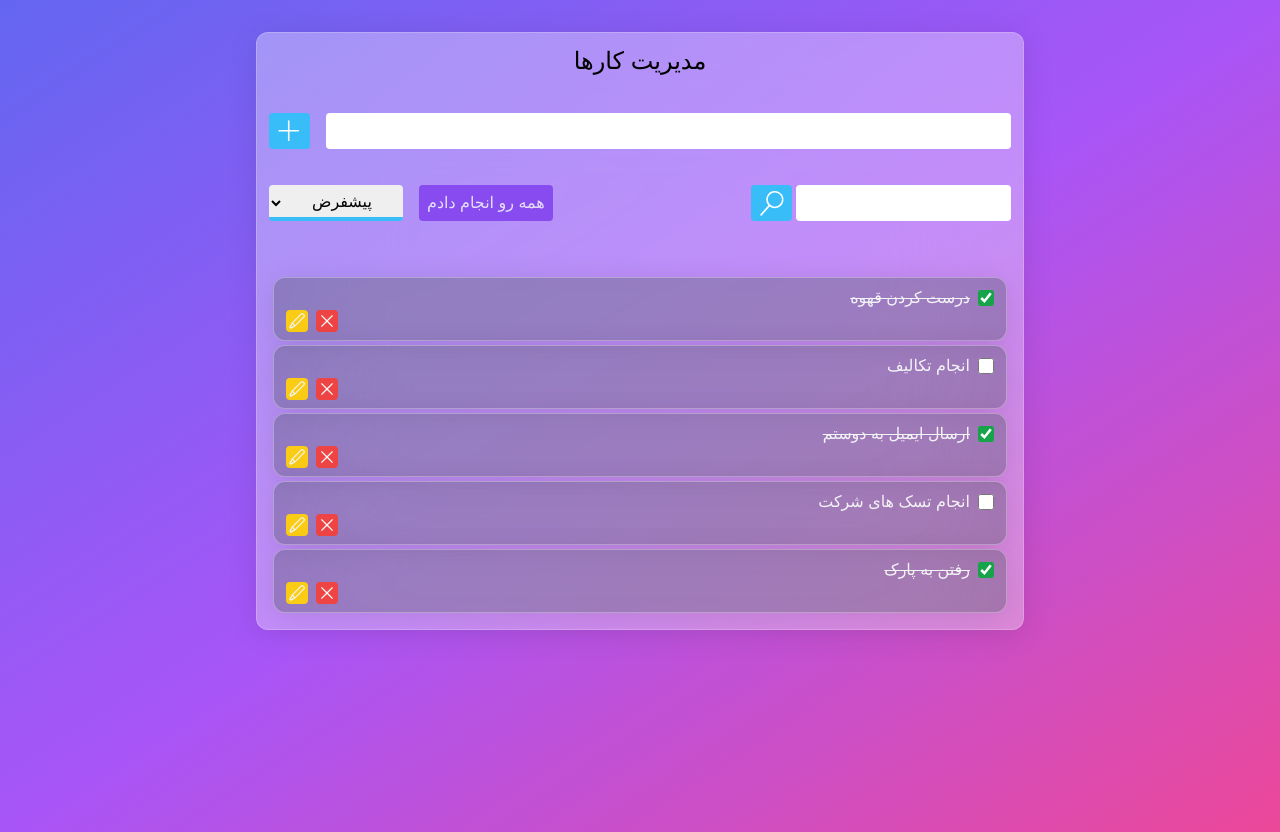
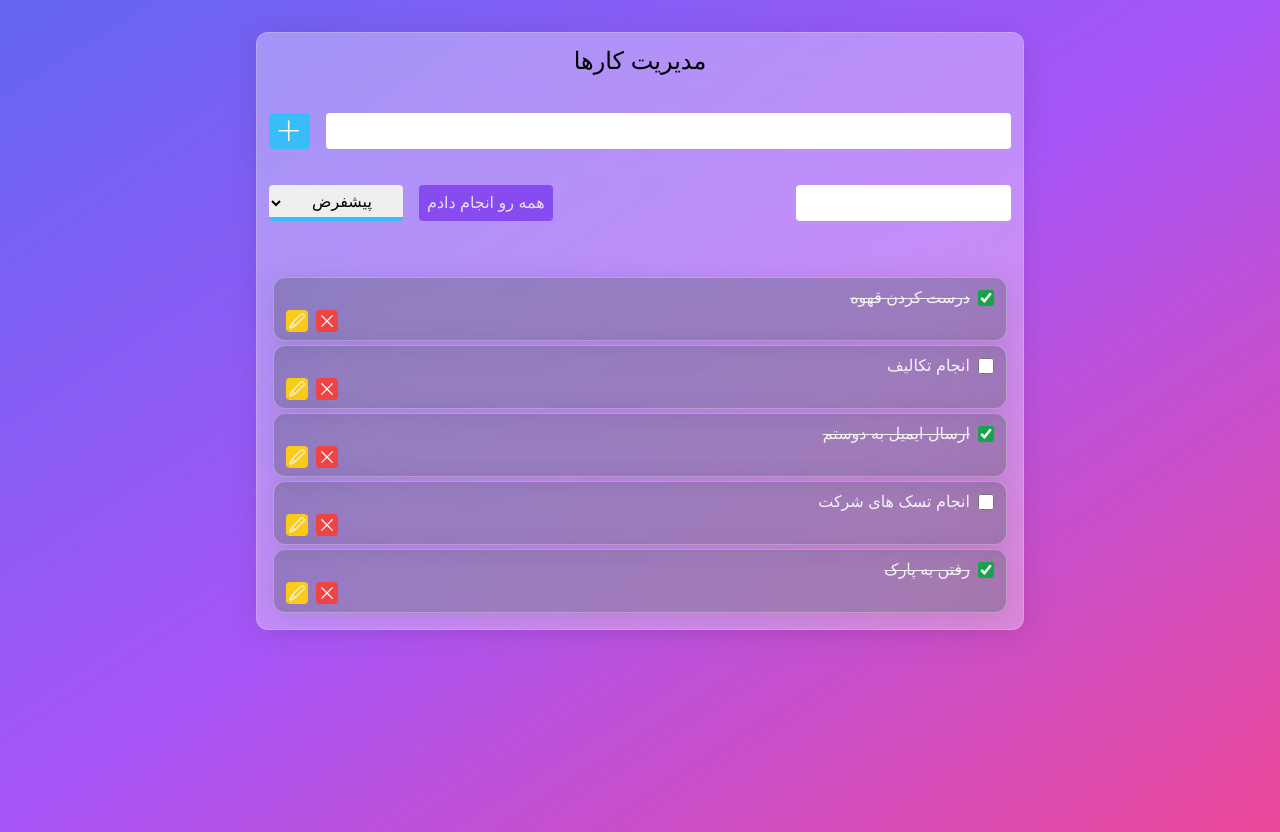
Before and after one commit to MohammadBohluli/react-todo-app, a React (Vite) app: page / in a window 1280 px wide. Built offline with nearby package versions, Linux system fonts and the light colour scheme; a small style sheet from the web is missing.

Commit message:
bugfix: search input

```diff
--- a/src/App.tsx
+++ b/src/App.tsx
@@ -24,6 +24,7 @@ const App = () => {
   const [filterSearchList, setFilterSearchList] = useState<Task[] | null>(null);
   const [value, setValue] = useState<string>("");
   const [selectedStatus, setSelectedStatus] = useState<string>("");
+  const [searchQuery, setSearchQuery] = useState<string>("");
 
   const onToggleComplete = (id: number) => {
     setTaskList(
@@ -99,8 +100,8 @@ const App = () => {
       />
 
       <InputGroups
-        taskList={taskList}
-        onSearchList={(searchList) => setFilterSearchList(searchList)}
+        searchQuery={searchQuery}
+        onSearchQuery={(searchParam) => setSearchQuery(searchParam)}
         selectedStatus={selectedStatus}
         onSelectStatus={handleSelectStatus}
       />
@@ -113,6 +114,7 @@ const App = () => {
         onSelectedTask={handleSelectedTask}
         onToggleComplete={onToggleComplete}
         selectedStatus={selectedStatus}
+        searchQuery={searchQuery}
       />
     </div>
   );
--- a/src/components/InputGroups.tsx
+++ b/src/components/InputGroups.tsx
@@ -1,24 +1,23 @@
-import { Task } from "../App";
 import AllCompleteButton from "./AllCompleteButton";
 import SearchInput from "./SearchInput";
 import StatusSelection from "./StatusSelection";
 
 interface Props {
-  taskList: Task[];
-  onSearchList: (taskList: Task[]) => void;
+  searchQuery: string;
+  onSearchQuery: (searchParam: string) => void;
   selectedStatus: string;
   onSelectStatus: (status: string) => void;
 }
 
 const InputGroups = ({
-  taskList,
-  onSearchList,
+  searchQuery,
+  onSearchQuery,
   selectedStatus,
   onSelectStatus,
 }: Props) => {
   return (
     <div className="flex justify-between flex-wrap sm:flex-nowrap grow gap-3 mb-14">
-      <SearchInput taskList={taskList} onSearchList={onSearchList} />
+      <SearchInput searchQuery={searchQuery} onSearchQuery={onSearchQuery} />
       <div className="flex justify-between text-nowrap w-full sm:justify-end sm:gap-4">
         <StatusSelection
           selectedStatus={selectedStatus}
--- a/src/components/SearchInput.tsx
+++ b/src/components/SearchInput.tsx
@@ -1,40 +1,16 @@
-import { FormEvent, useState } from "react";
-import { VscSearch } from "react-icons/vsc";
-import { Task } from "../App";
 interface Props {
-  taskList: Task[];
-  onSearchList: (taskList: Task[]) => void;
+  searchQuery: string;
+  onSearchQuery: (searchParam: string) => void;
 }
 
-const SearchInput = ({ taskList, onSearchList }: Props) => {
-  const [searchQuery, setSearchQuery] = useState<string>("");
-
-  const handleSubmit = (e: FormEvent<HTMLFormElement>) => {
-    e.preventDefault();
-    if (!searchQuery) onSearchList(taskList);
-
-    const filterList = taskList.filter((taskItem) =>
-      taskItem.task.toLowerCase().includes(searchQuery.toLowerCase())
-    );
-
-    onSearchList(filterList);
-  };
-
+const SearchInput = ({ searchQuery, onSearchQuery }: Props) => {
   return (
-    <form
-      onSubmit={handleSubmit}
-      className="flex justify-between gap-4 sm:gap-1 w-full sm:w-auto"
-    >
-      <input
-        type="search"
-        value={searchQuery}
-        onChange={(e) => setSearchQuery(e.target.value)}
-        className="input"
-      />
-      <button className="bg-sky-400 py-1 px-2 rounded hover:bg-sky-500">
-        <VscSearch color="white" size={25} />
-      </button>
-    </form>
+    <input
+      type="search"
+      value={searchQuery}
+      onChange={(e) => onSearchQuery(e.target.value)}
+      className="input"
+    />
   );
 };
 
--- a/src/components/TaskList.tsx
+++ b/src/components/TaskList.tsx
@@ -7,6 +7,7 @@ interface Props {
   onSelectedTask: (task: Task) => void;
   onToggleComplete: (taskId: number) => void;
   selectedStatus: string;
+  searchQuery: string;
 }
 
 const TaskList = ({
@@ -15,6 +16,7 @@ const TaskList = ({
   onSelectedTask,
   onToggleComplete,
   selectedStatus,
+  searchQuery,
 }: Props) => {
   let taskListStatus = taskList;
 
@@ -29,7 +31,11 @@ const TaskList = ({
   return (
     <div>
       <ul className="">
-        {taskListStatus.map((taskItem) => (
+        {taskListStatus
+          .filter((t) =>
+            t.task.toLowerCase().includes(searchQuery.toLowerCase())
+          )
+          .map((taskItem) => (
             <li key={taskItem.id}>
               <div
                 className="bg-gray-700 text-gray-100 m-1 bg-opacity-[0.33] rounded-xl
@@ -43,7 +49,9 @@ const TaskList = ({
                     onChange={() => onToggleComplete(taskItem.id)}
                     className="accent-green-600 w-4 h-4"
                   />
-                <span className={`${taskItem.complate ? "line-through" : ""}`}>
+                  <span
+                    className={`${taskItem.complate ? "line-through" : ""}`}
+                  >
                     {taskItem.task}
                   </span>
                 </div>
```
Lines whose indentation alone changed are shown as unchanged.
